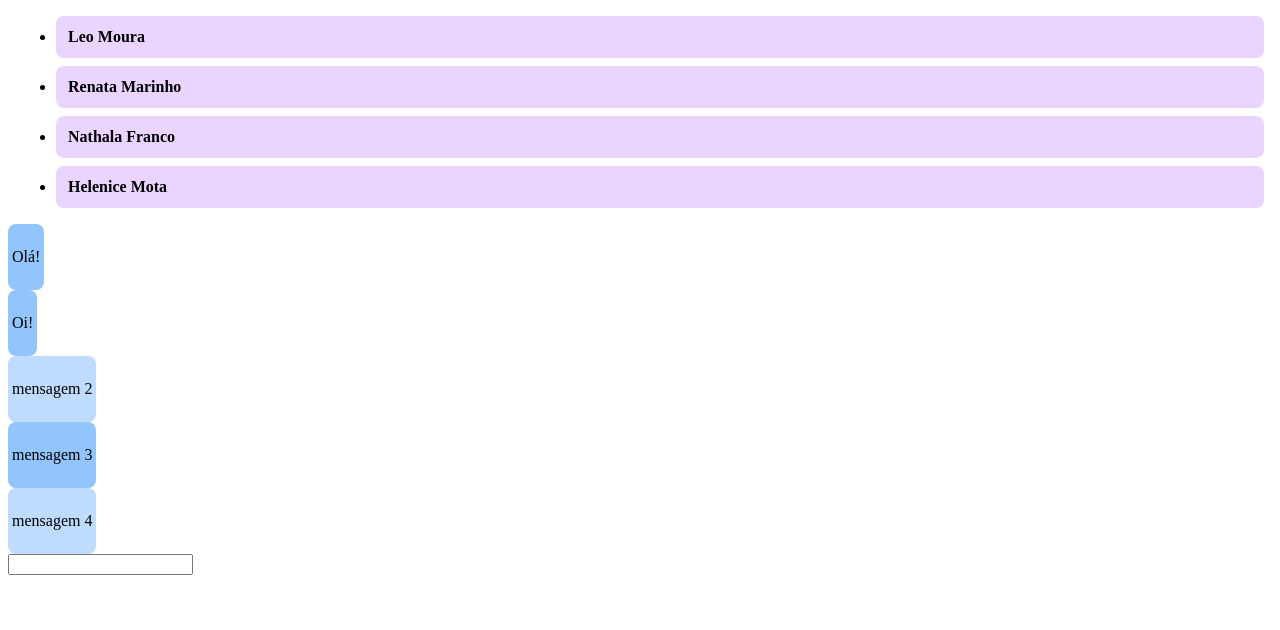
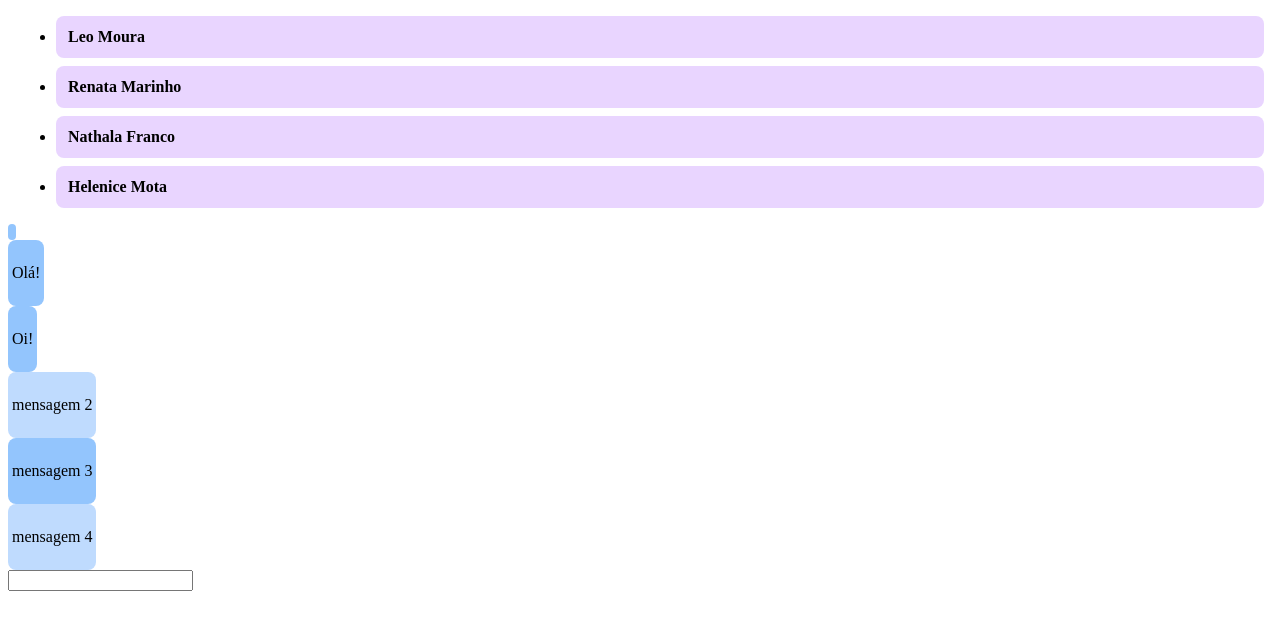
Before and after one commit to LeoMart7/nuxtProject, a Nuxt app: page /chat in a window 1280 px wide. Shown: the top 630 px of the page. Built offline with nearby package versions, Linux system fonts and the light colour scheme.

Commit message:
estilizando - two_way_data_binding

```diff
--- a/pages/chat.vue
+++ b/pages/chat.vue
@@ -13,7 +13,11 @@
         <main class="bg-purple-200 col-span-2 flex flex-col justify-between">
             <div class="space-y-2 p-2 text-blue-800">
 
-                {{ mensagem }}
+                <div class="w-full flex justify-end">
+                    <div class="self">
+                        {{ mensagem }}
+                    </div>
+                </div>
 
                 <div v-for="message in mensagens" class="w-full flex justify-end">
                     <div class="self">
```
